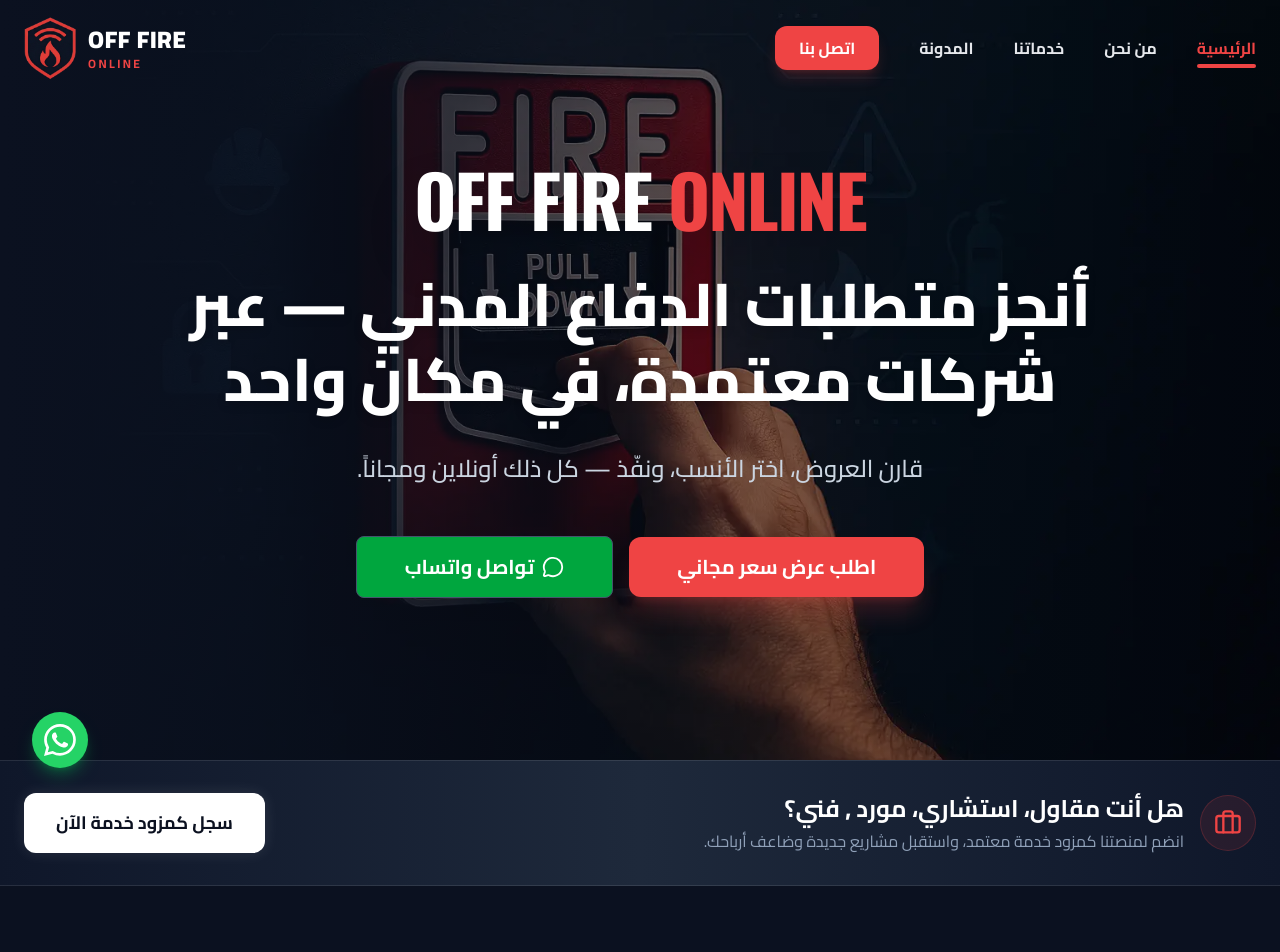
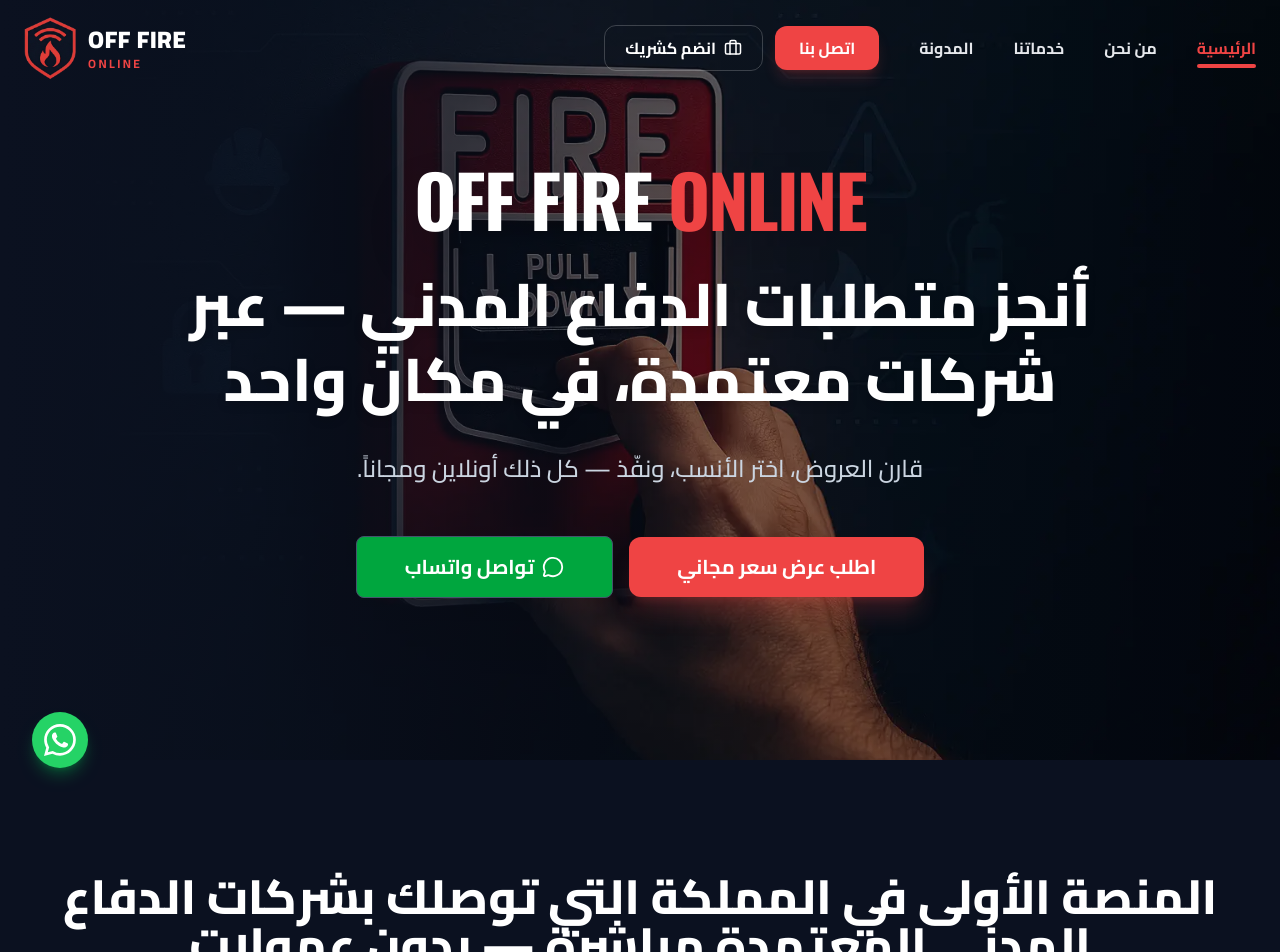
Before and after one commit to anas0magdy/off-fire-online, a React (Vite) app: page / in a window 1280 px wide. Shown: the top 952 px of the page. Built offline with nearby package versions, Linux system fonts and the light colour scheme.

Commit message:
landing page providers edits

```diff
--- a/src/components/Navbar.jsx
+++ b/src/components/Navbar.jsx
@@ -1,6 +1,6 @@
 import React, { useState, useEffect } from 'react';
 import { Link, useLocation } from 'react-router-dom';
-import { Menu, X, ChevronLeft } from 'lucide-react';
+import { Menu, X, ChevronLeft, Briefcase } from 'lucide-react';
 import { NAV_LINKS } from '../data/content.js';
 // استدعاء اللوجو الشفاف
 import logoImg from '../assets/logo.png';
@@ -47,10 +47,18 @@
                 <span className={`absolute -bottom-2 right-0 h-1 bg-primary transition-all duration-300 rounded-full ${location.pathname === link.path ? 'w-full' : 'w-0 group-hover:w-full'}`}></span>
               </Link>
             ))}
-             <Link to="/contact" className="bg-cta hover:bg-cta-hover text-white px-6 py-2.5 rounded-xl font-bold transition-transform hover:scale-105 shadow-lg shadow-cta/20 text-base">
+
+            {/* الأزرار في الديسكتوب - تم تعديل الترتيب هنا */}
+            <div className="flex items-center gap-3">
+              <Link to="/contact" className="bg-cta hover:bg-cta-hover text-white px-6 py-2.5 rounded-xl font-bold transition-transform hover:scale-105 shadow-lg shadow-cta/20 text-base">
                 اتصل بنا
-             </Link>
+              </Link>
+              <Link to="/register-provider" className="px-5 py-2.5 rounded-xl font-bold border border-white/20 text-white hover:border-[#EF4444] hover:bg-[#EF4444]/10 transition-all flex items-center gap-2 text-base">
+                <Briefcase size={18} /> انضم كشريك
+              </Link>
+            </div>
           </div>
+
 
           {/* Mobile Menu Button */}
           <button
@@ -63,7 +71,6 @@
 
           {/* Logo Section */}
           <Link to="/" className="flex items-center gap-3 group relative z-50">
-            {/* رجعنا النص هنا جنب اللوجو */}
             <div className="flex flex-col items-end leading-none">
               <span className="text-lg lg:text-2xl font-black font-sans tracking-wide group-hover:text-primary transition-colors">
                 OFF FIRE
@@ -73,7 +80,6 @@
               </span>
             </div>
 
-            {/* اللوجو الشفاف */}
             <img
               src={logoImg}
               alt="OFF FIRE Logo"
@@ -111,13 +117,22 @@
                 <ChevronLeft size={20} className={`transition-transform group-hover:-translate-x-2 ${location.pathname === link.path ? 'text-primary' : 'text-gray-600'}`}/>
             </Link>
             ))}
-            <div className="mt-8">
+
+            {/* الأزرار في الموبايل */}
+            <div className="mt-8 flex flex-col gap-4">
                 <Link
                     to="/contact"
                     onClick={() => setIsOpen(false)}
                     className="block w-full bg-cta text-white text-center py-4 rounded-2xl font-bold text-lg shadow-2xl shadow-cta/20 active:scale-95 transition-transform"
                 >
                     اتصل بنا الآن
+                </Link>
+                <Link
+                    to="/register-provider"
+                    onClick={() => setIsOpen(false)}
+                    className="flex w-full items-center justify-center gap-2 bg-transparent border-2 border-white/10 text-white text-center py-4 rounded-2xl font-bold text-lg hover:border-[#EF4444] hover:text-[#EF4444] hover:bg-[#EF4444]/5 transition-colors"
+                >
+                    <Briefcase size={20} /> سجل كمزود خدمة
                 </Link>
             </div>
         </div>
--- a/src/pages/HomePage.jsx
+++ b/src/pages/HomePage.jsx
@@ -163,28 +163,6 @@
     );
   })()}
 </section>
-
-
-{/* --- NEW SECTION: Provider Banner --- */}
-      <section className="bg-gradient-to-r from-[#0f172a] via-[#1e293b] to-[#0f172a] border-y border-white/10 py-6 lg:py-8 relative z-20">
-        <div className="container mx-auto px-4 lg:px-6 flex flex-col md:flex-row items-center justify-between gap-6">
-          <div className="flex flex-col md:flex-row items-center gap-4 text-center md:text-right">
-            <div className="w-14 h-14 rounded-full bg-primary/10 border border-primary/20 flex items-center justify-center flex-shrink-0">
-               <Briefcase className="text-primary w-7 h-7" />
-            </div>
-            <div>
-              <h3 className="text-white font-bold text-xl lg:text-2xl mb-1">هل أنت مقاول، استشاري، مورد , فني؟</h3>
-              <p className="text-slate-400 text-sm lg:text-base">انضم لمنصتنا كمزود خدمة معتمد، واستقبل مشاريع جديدة وضاعف أرباحك.</p>
-            </div>
-          </div>
-          <Link to="/register-provider" className="w-full md:w-auto shrink-0">
-            <button className="w-full md:w-auto bg-white hover:bg-slate-200 text-[#0B1120] font-bold px-8 py-3.5 rounded-xl transition-all hover:scale-105 shadow-[0_0_15px_rgba(255,255,255,0.1)]">
-              سجل كمزود خدمة الآن
-            </button>
-          </Link>
-        </div>
-      </section>
-      {/* --- END NEW SECTION --- */}
 
       {/* 2. Challenge (Pain Points) */}
       <section className="py-12 lg:py-28 bg-dark">
@@ -482,6 +460,28 @@
         </div>
       </section>
 
+{/* --- NEW SECTION: Provider Banner --- */}
+      <section className="bg-gradient-to-r from-[#0f172a] via-[#1e293b] to-[#0f172a] border-y border-white/10 py-6 lg:py-8 relative z-20">
+        <div className="container mx-auto px-4 lg:px-6 flex flex-col md:flex-row items-center justify-between gap-6">
+          <div className="flex flex-col md:flex-row items-center gap-4 text-center md:text-right">
+            <div className="w-14 h-14 rounded-full bg-primary/10 border border-primary/20 flex items-center justify-center flex-shrink-0">
+               <Briefcase className="text-primary w-7 h-7" />
+            </div>
+            <div>
+              <h3 className="text-white font-bold text-xl lg:text-2xl mb-1">هل أنت مقاول، استشاري، مورد , فني؟</h3>
+              <p className="text-slate-400 text-sm lg:text-base">انضم لمنصتنا كمزود خدمة معتمد، واستقبل مشاريع جديدة وضاعف أرباحك.</p>
+            </div>
+          </div>
+          <Link to="/register-provider" className="w-full md:w-auto shrink-0">
+            <button className="w-full md:w-auto bg-white hover:bg-slate-200 text-[#0B1120] font-bold px-8 py-3.5 rounded-xl transition-all hover:scale-105 shadow-[0_0_15px_rgba(255,255,255,0.1)]">
+              سجل كمزود خدمة الآن
+            </button>
+          </Link>
+        </div>
+      </section>
+      {/* --- END NEW SECTION --- */}
+
+
       {/* 6. FAQ */}
       <section className="py-12 lg:py-28 bg-dark">
         <div className="container mx-auto px-4 lg:px-6 max-w-4xl">
```
